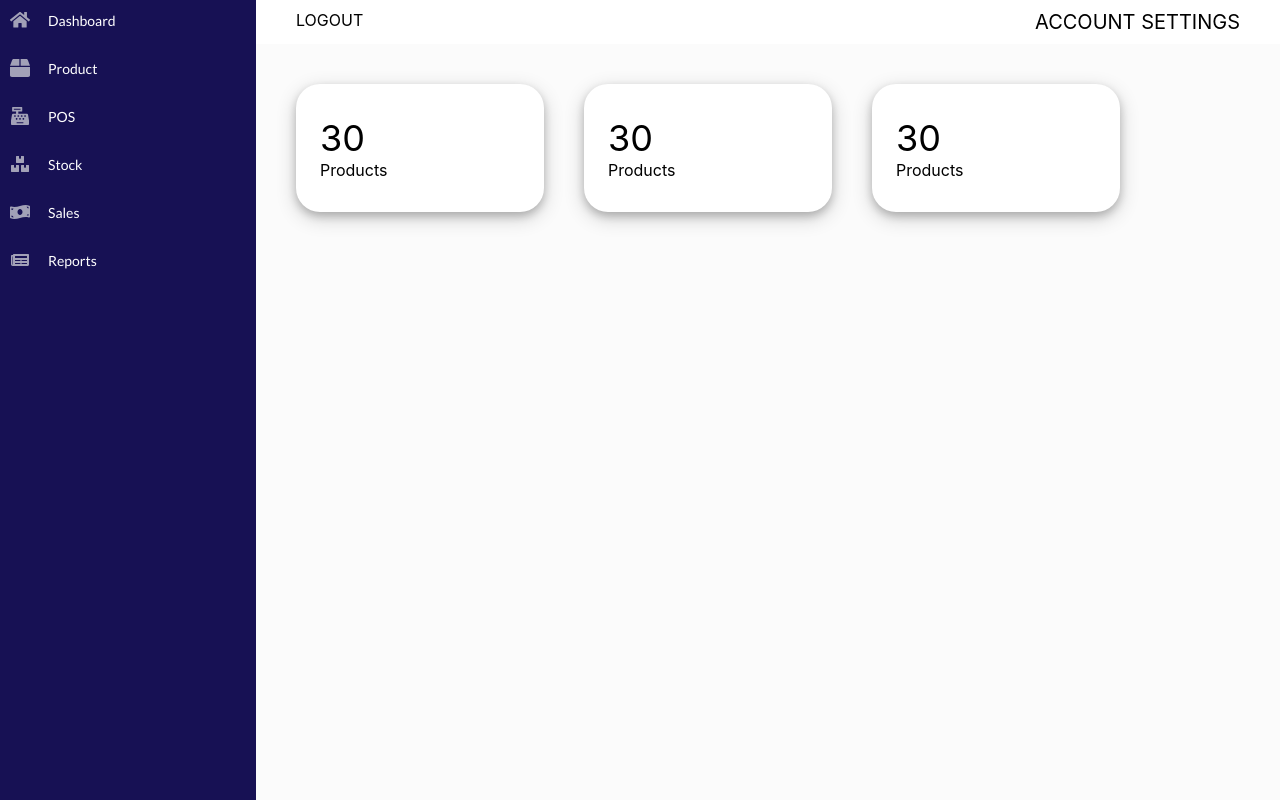
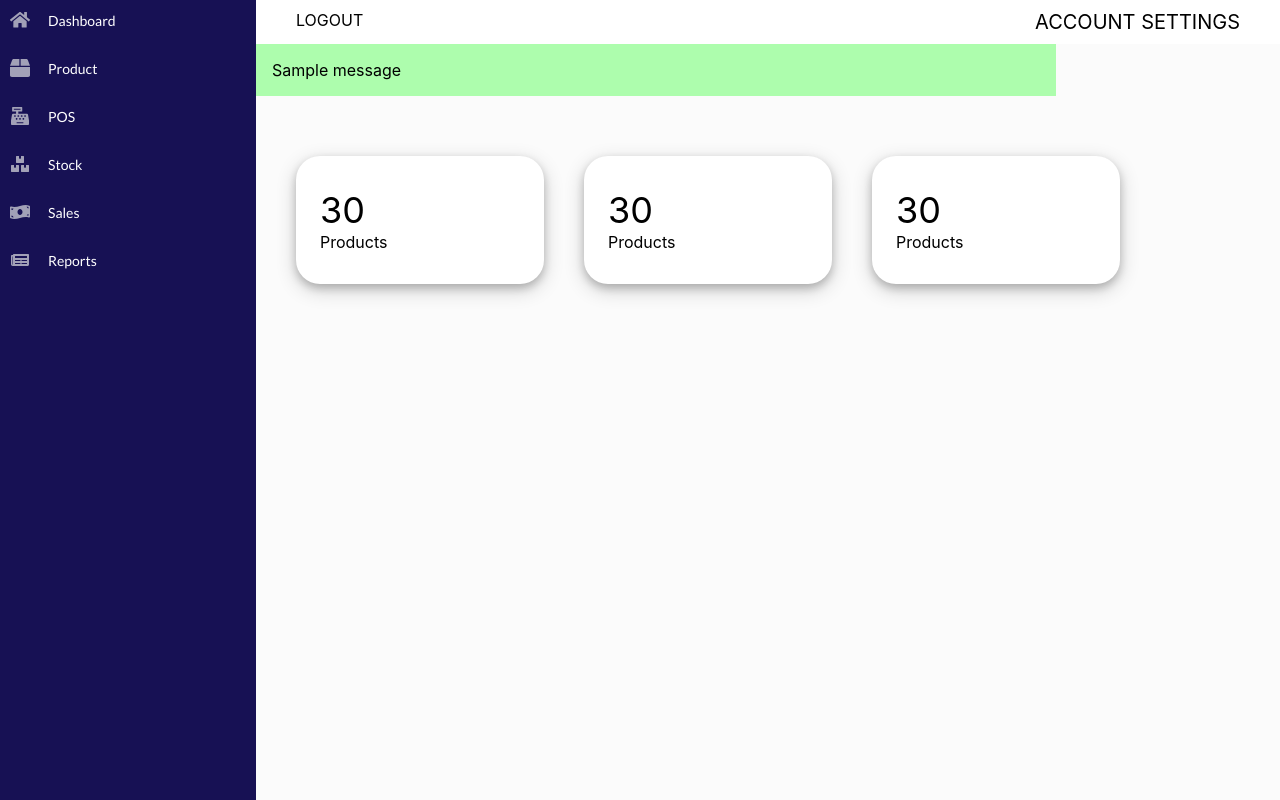
Before and after one commit to greg-atemi/jaythree, a Django app: page / in a window 1280 px wide. Run offline with Django 4.2, Linux system fonts and the light colour scheme; a user stored in the database is signed in; tables that the repository leaves empty hold one stand-in row (values such as "Sample post"); one stand-in notice (Sample message) is shown.

Commit message:
Added message to Dashboard page

```diff
--- a/templates/pos/user/dashboard.html
+++ b/templates/pos/user/dashboard.html
@@ -6,6 +6,13 @@
 {% endblock %}
 
 {% block body_block %}
+
+    {% for message in messages %}
+    <div class="message">
+        {{ message }}
+    </div>
+    {% endfor %}
+
     <div class="main2">
         <div class="pill">
             <span class="big">30</span>
```
